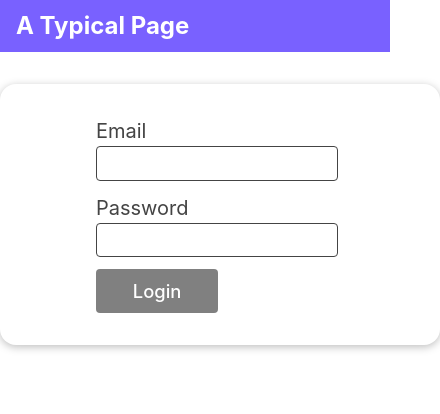
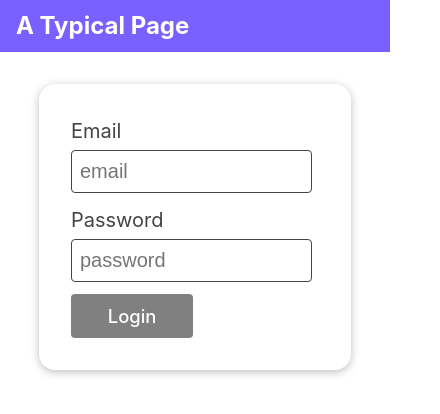
Before and after one commit to geethaKrishnaCH/react-hooks-project, a React (Vite) app: page / in a window 390 px wide. Shown: the top 414 px of the page, 440 px wide, since content can reach past the window. Built offline with nearby package versions, Linux system fonts and the light colour scheme.

Commit message:
feat - made login page responsive

```diff
--- a/src/components/login/Login.jsx
+++ b/src/components/login/Login.jsx
@@ -55,6 +55,7 @@ function Login({ onLogin }) {
         <input
           type="text"
           name="email"
+          placeholder="email"
           className={emailIsValid === false ? styles.invalid : ""}
           onChange={handleEmailChange}
           value={user.email}
@@ -64,6 +65,7 @@ function Login({ onLogin }) {
         <input
           type="password"
           name="password"
+          placeholder="password"
           className={passwordIsValid === false ? styles.invalid : ""}
           onChange={handlePasswordChange}
           value={user.password}
--- a/src/components/login/Login.module.css
+++ b/src/components/login/Login.module.css
@@ -2,7 +2,7 @@
   margin: 2rem auto;
   width: 500px;
   max-width: 80%;
-  padding: 2rem 4rem;
+  padding: 4rem;
 }
 
 .form-control {
@@ -13,12 +13,14 @@
   display: block;
   font-size: 1.25rem;
   color: #444444;
+  margin-bottom: 0.25rem;
 }
 
 .form-control input {
   display: block;
   padding: 0.5rem;
   line-height: 1.25;
+  font-size: 20px;
   margin-bottom: 0.75rem;
   max-width: 80%;
   width: 400px;
@@ -38,3 +40,21 @@
 .form-control input.invalid:focus {
   outline: rgb(255 182 182);
 }
+
+@media screen and (max-width: 750px) {
+  .form-container {
+    max-width: 80%;
+    padding: 2rem;
+    box-sizing: border-box;
+  }
+
+  .form-control {
+    padding-left: 0;
+  }
+
+  .form-control input {
+    margin-bottom: 0.75rem;
+    max-width: 90%;
+    width: 600px;
+  }
+}
```
